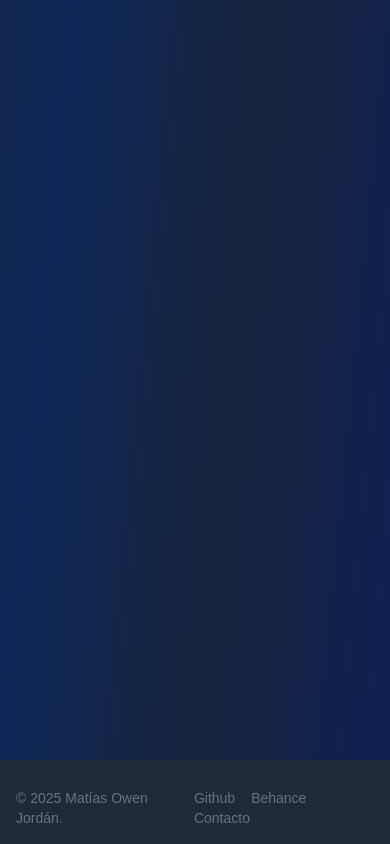
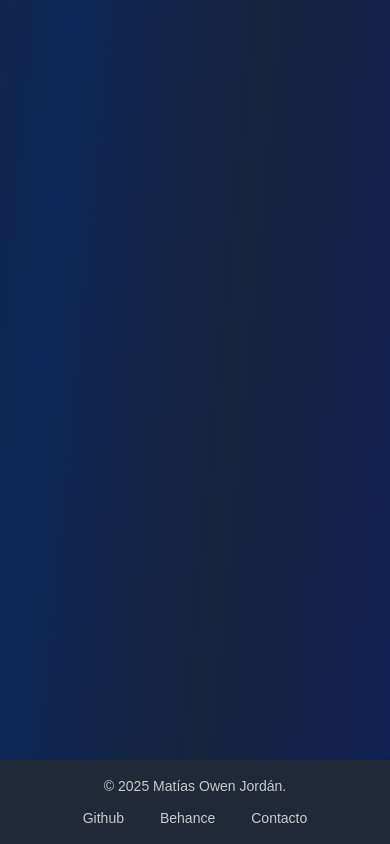
Before and after one commit to jorditan/portfolio-v2, an Astro site: page / in a window 390 px wide. Shown: the part 3297-4141 px from the top of the page. Built offline with nearby package versions, Linux system fonts and the light colour scheme; Astro itself is replaced by a stand-in of ours; a web font is replaced by a local one.

Commit message:
fixing accesibility

```diff
--- a/src/components/Footer.astro
+++ b/src/components/Footer.astro
@@ -2,18 +2,18 @@
 ---
 
 <footer class="bg-gray-800 shadow m-auto py-4 dark:bg-gray-800 w-[100%] md:w-auto">
-  <div class="lg:max-w-4xl max-w-[32rem] md:max-w-[42rem] mx-4 sm:m-auto items-end flex justify-between">
-    <span class="text-sm text-gray-500 sm:text-center dark:text-gray-400">© 2025 <a href="https://www.linkedin.com/in/matias-jordan/" target="_blank" class="hover:underline">Matías Owen Jordán</a>.
+  <div class="lg:max-w-4xl max-w-[32rem] md:max-w-[42rem] mx-4 sm:m-auto items-center flex flex-col sm:items-end sm:flex-row justify-between">
+    <span class="text-sm  sm:text-center dark:text-gray-400 text-[#cacaca]">© 2025 <a href="https://www.linkedin.com/in/matias-jordan/" target="_blank" class="hover:underline text-[#cacaca]">Matías Owen Jordán</a>.
   </span>
-  <ul class="flex flex-wrap items-center mt-3 text-sm font-medium text-gray-500 dark:text-gray-400 sm:mt-0">
+  <ul class="flex flex-wrap items-center mt-3 gap-5 sm:gap-0 text-sm font-medium text-gray-500 dark:text-gray-400 sm:mt-0">
       <li>
-          <a href="https://github.com/jorditan" target="_blank" class="hover:underline me-4 md:me-6">Github</a>
+          <a href="https://github.com/jorditan" target="_blank" class="text-[#cacaca] hover:underline me-4 md:me-6">Github</a>
       </li>
       <li>
-          <a href="https://www.behance.net/matiasowenjordan" class="hover:underline me-4 md:me-6"  target="_blank">Behance</a>
+          <a href="https://www.behance.net/matiasowenjordan" class="text-[#cacaca] hover:underline me-4 md:me-6"  target="_blank">Behance</a>
       </li>
       <li>
-          <a href="mailto:matiasowjordan@gmail.com" class="hover:underline">Contacto</a>
+          <a href="mailto:matiasowjordan@gmail.com" class="text-[#cacaca] hover:underline">Contacto</a>
       </li>
   </ul>
   </div>
--- a/src/components/Navbar.astro
+++ b/src/components/Navbar.astro
@@ -61,6 +61,7 @@ import { Download } from "lucide-react";
           <div class="tooltip-arrow" data-popper-arrow></div>
         </div>
         <button
+        name="ThemeButton"
           data-tooltip-target="tooltip-light"
           class="rounded-full"
           id="themeButton"
@@ -68,11 +69,11 @@ import { Download } from "lucide-react";
           <MoonIcon className="icon transition-all h-[16px] w-[16px] sm:h-[24px] sm:w-[24px]" />
         </button>
         <button
+          name="DownloadButton"
           data-tooltip-target="tooltip-cv"
           class="rounded-full"
-          id="themeButton"
           >
-          <a href="/public/curriculum_vitae.pdf" class="w-fit h-fit" download target="_blank">
+          <a download href="/public/curriculum_vitae.pdf" class="w-fit h-fit" target="_blank">
             <Download className="icon transition-al h-[16px] w-[16px] sm:h-[24px] sm:w-[24px]" />
           </a>
           </button>
--- a/src/components/Tecnologias.astro
+++ b/src/components/Tecnologias.astro
@@ -3,7 +3,7 @@
 ---
   <article>
     <div>
-      <h4 class="pb-4 text-[#fafafa]">¿Qué tecnologías utilizo?</h4>
+      <h6 class="pb-4 text-[#fafafa]">¿Qué tecnologías utilizo?</h6>
       <div class="flex flex-wrap w-full gap-[10px] md:gap-4 justify-center">
         <div
           class="w-[4rem] hover:animate-pulse hover:scale-110 transition-all flex justify-center items-center h-[4rem] bg-[#28282830] border border-gray-700 rounded-lg shadow dark:bg-gray-800"
```
